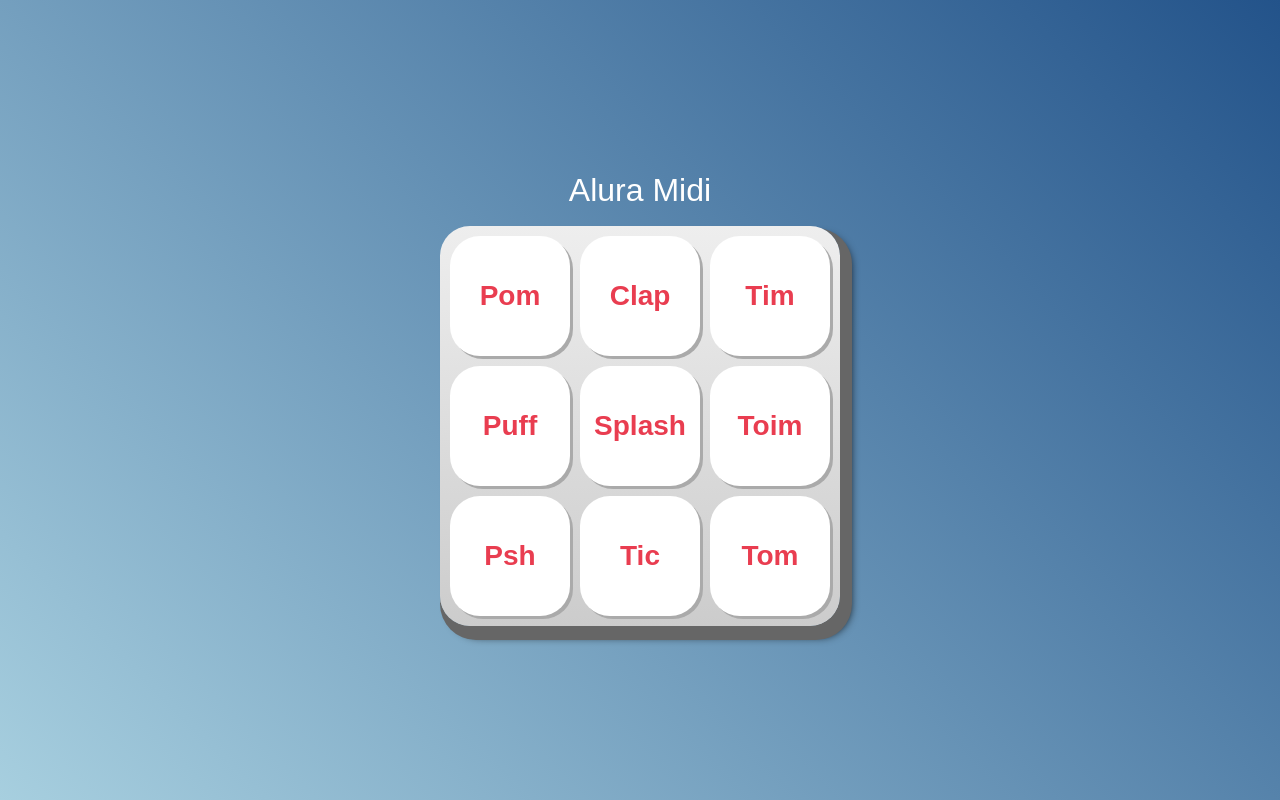
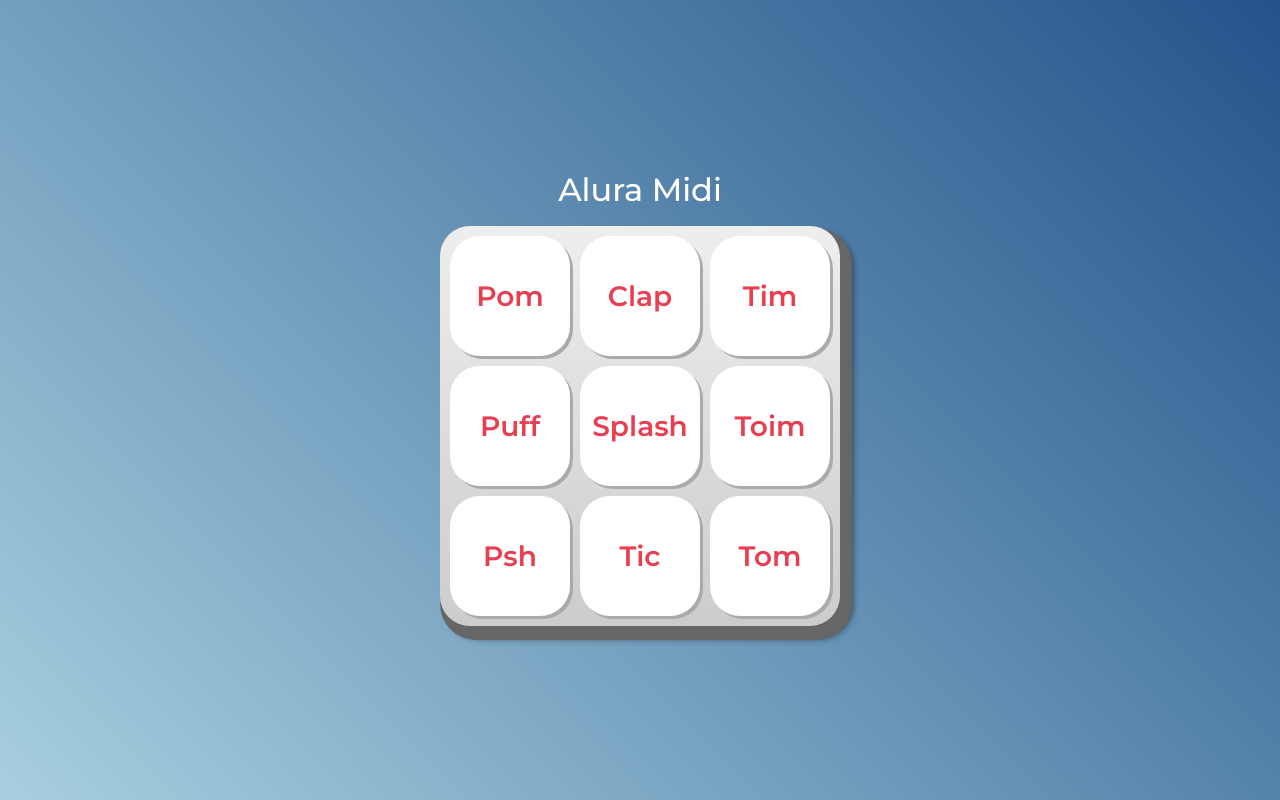
Before and after one commit to leticiadocrime/alura-midi, a plain HTML site: page index.html in a window 1280 px wide. Drawn offline with Linux system fonts and the light colour scheme.

Commit message:
Update index.html

```diff
--- a/index.html
+++ b/index.html
@@ -7,9 +7,9 @@
 
     <title>Alura MIDI</title>
 
-    <link rel="preconnect" href="https://fonts.googleapis.com"&gt;
-    <link rel="preconnect" href="https://fonts.gstatic.com&quot; crossorigin>
-    <link href="https://fonts.googleapis.com/css2?family=Montserrat:wght@500;600&display=swap&quot; rel="stylesheet">
+    <link rel="preconnect" href="https://fonts.googleapis.com">
+    <link rel="preconnect" href="https://fonts.gstatic.com" crossorigin>
+    <link href="https://fonts.googleapis.com/css2?family=Montserrat:wght@500;600&display=swap" rel="stylesheet">
 
     <link rel="icon" type="image/png" href="images/bateria.png">
     <link rel="stylesheet" href="css/reset.css">
```
